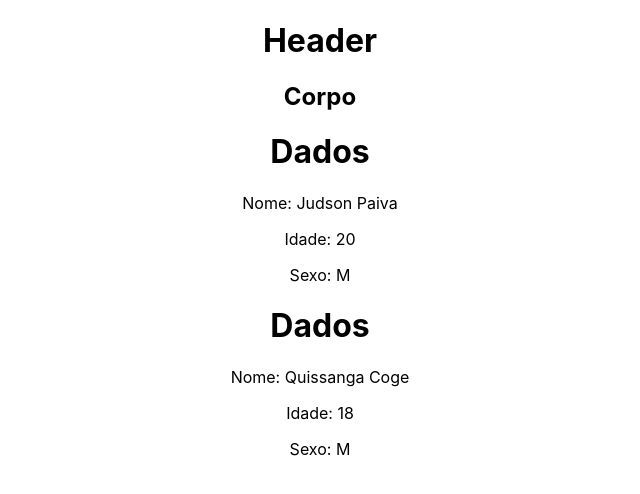
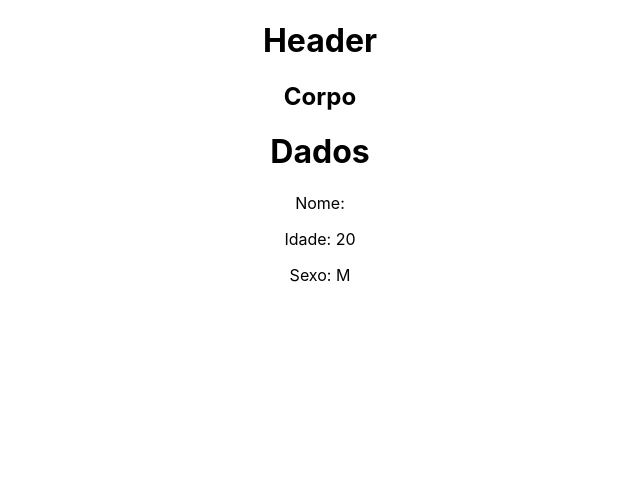
Before and after one commit to PaivaJudson/learning-dois, a React (Create React App) app: page / in a window 1280 px wide. Shown: the top 494 px of the page, without its empty margins (320-960 px from the left). Built offline with nearby package versions, Linux system fonts and the light colour scheme.

Commit message:
4 commit

```diff
--- a/src/App.js
+++ b/src/App.js
@@ -1,24 +1,15 @@
 import './App.css';
 import Corpo from './componentes/Corpo';
 import Header from './componentes/Header';
-import Dados from './componentes/Dados';
 
 
 function App() {
-
-  const nome = "Quissanga Coge";
-  const idade = 18;
-  const sexo = 'M';
 
   return (
     <div className="App">
       <Header />
       <Corpo />
-      <Dados
-        nome = {nome}
-        idade = {idade}
-        sexo = {sexo}
-      />
+
     </div>
   );
 }
--- a/src/componentes/Corpo.jsx
+++ b/src/componentes/Corpo.jsx
@@ -3,12 +3,17 @@ import Dados from './Dados';
 
 
 function Corpo(){
-    // podemos usar constantes por cá...
+    // podemos usar constantes por cá ou até funções...
+
+    function enviarNome(){
+        return "Judson Quissanga";
+    }
+
     return(
         <>
             <h2>Corpo</h2>
                 <Dados
-                    nome = "Judson Paiva"
+                    nome = {enviarNome}
                     idade = "20"
                     sexo = "M"
                 />
```
